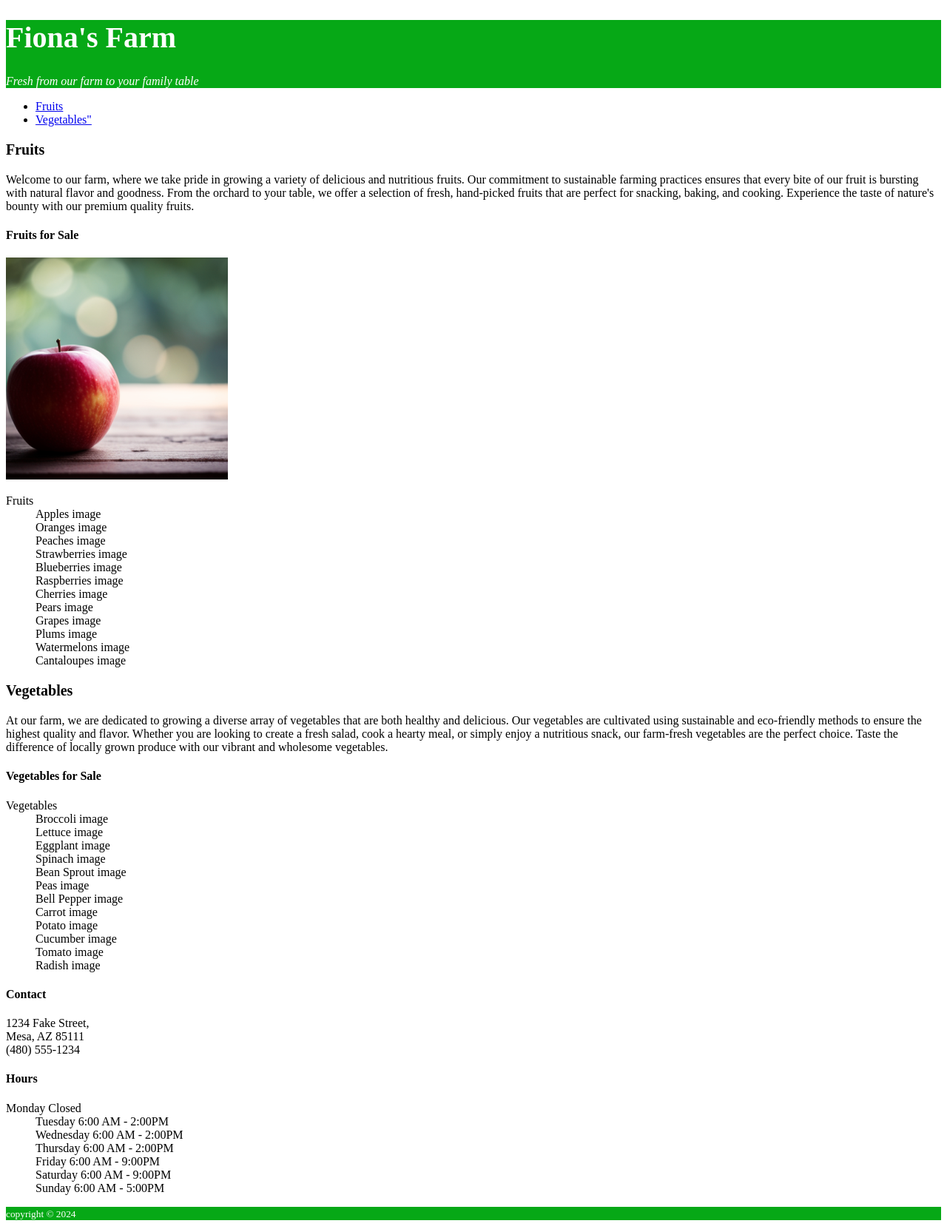
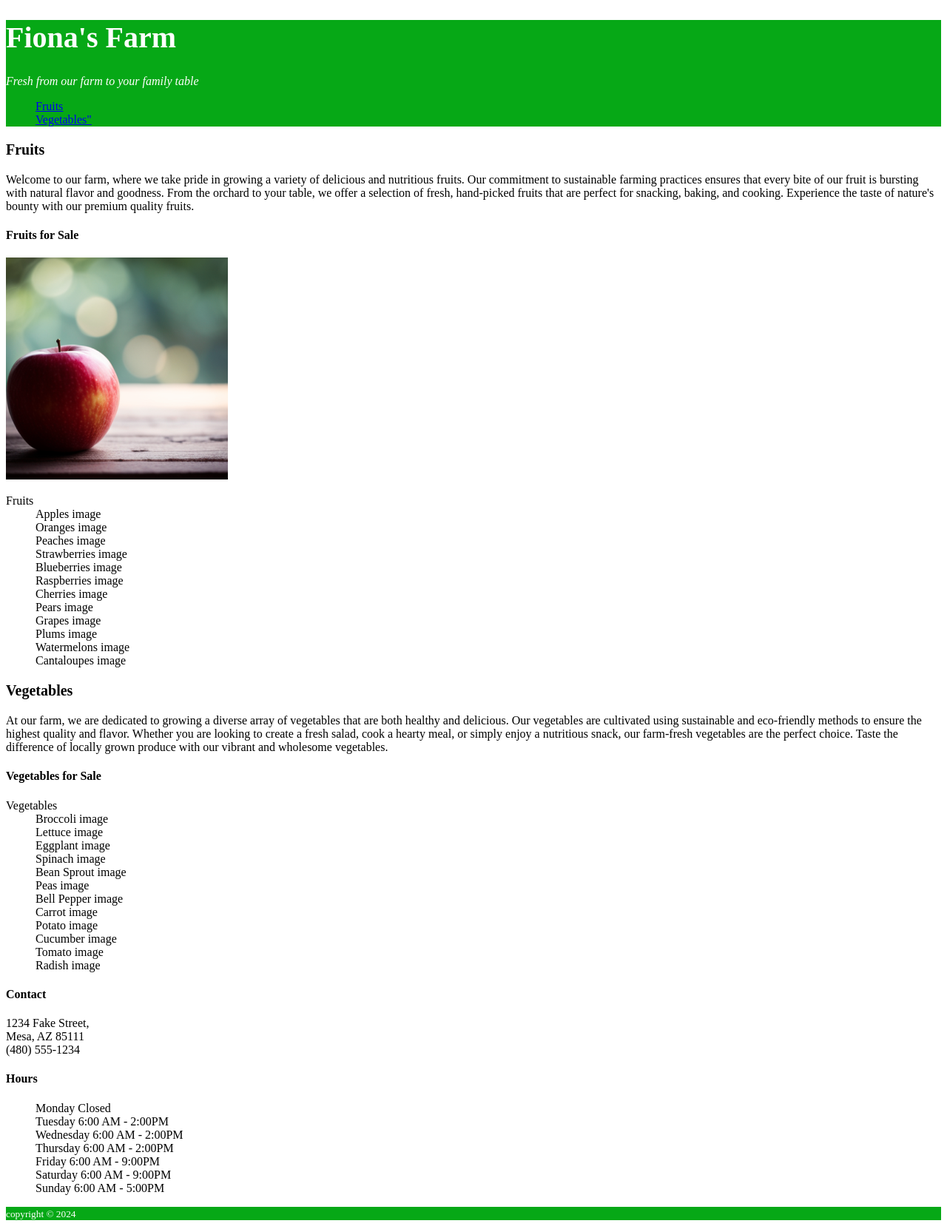
Before and after one commit to kos3150/farm, a plain HTML site: page index.html in a window 1280 px wide. Shown: the whole page at 74% size. Drawn offline with Linux system fonts and the light colour scheme; files whose address does not match are found by name.

Commit message:
Fix Navigation in Header

```diff
--- a/index.html
+++ b/index.html
@@ -13,16 +13,16 @@
     <header id="mainHeader" role="banner">
     <h1>Fiona's Farm</h1>
         <p><em>Fresh from our farm to your family table</em></p>
+        <nav>
+            <dl>
+                <dt></dt>
+                <dd><a href="#">Fruits</a></dd>
+                <dd><a href="#">Vegetables"</a></dd>
+            </dl>
+        </nav>
     </header>
 
-    <nav>
-        <ul>
-            <li><a href="#">Fruits</a></li>
-            <li><a href="#">Vegetables"</a></li>
-        </ul>
-    </nav>
-
-    <article>
+   <article>
 
     <h3>Fruits</h3>
     <section>
@@ -92,9 +92,10 @@
         (480) 555-1234<br>
         </p>
     <aside>
-    <h4>Hours</h4>
+
     <dl>
-        <dt>Monday Closed</dt>
+        <dt><h4>Hours</h4></dt>
+        <dd>Monday Closed</dd>
         <dd>Tuesday 6:00 AM - 2:00PM</dd>
         <dd>Wednesday 6:00 AM - 2:00PM</dd>
         <dd>Thursday 6:00 AM - 2:00PM</dd>
```
